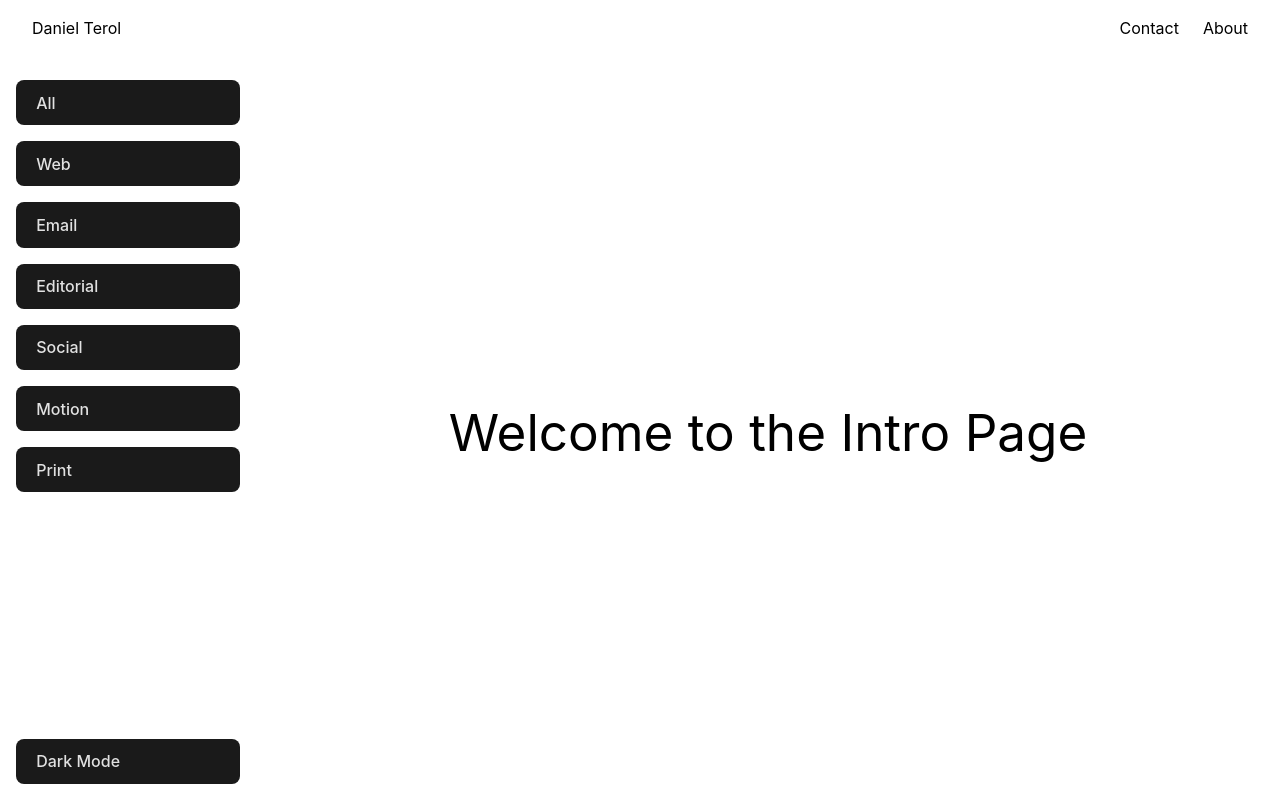
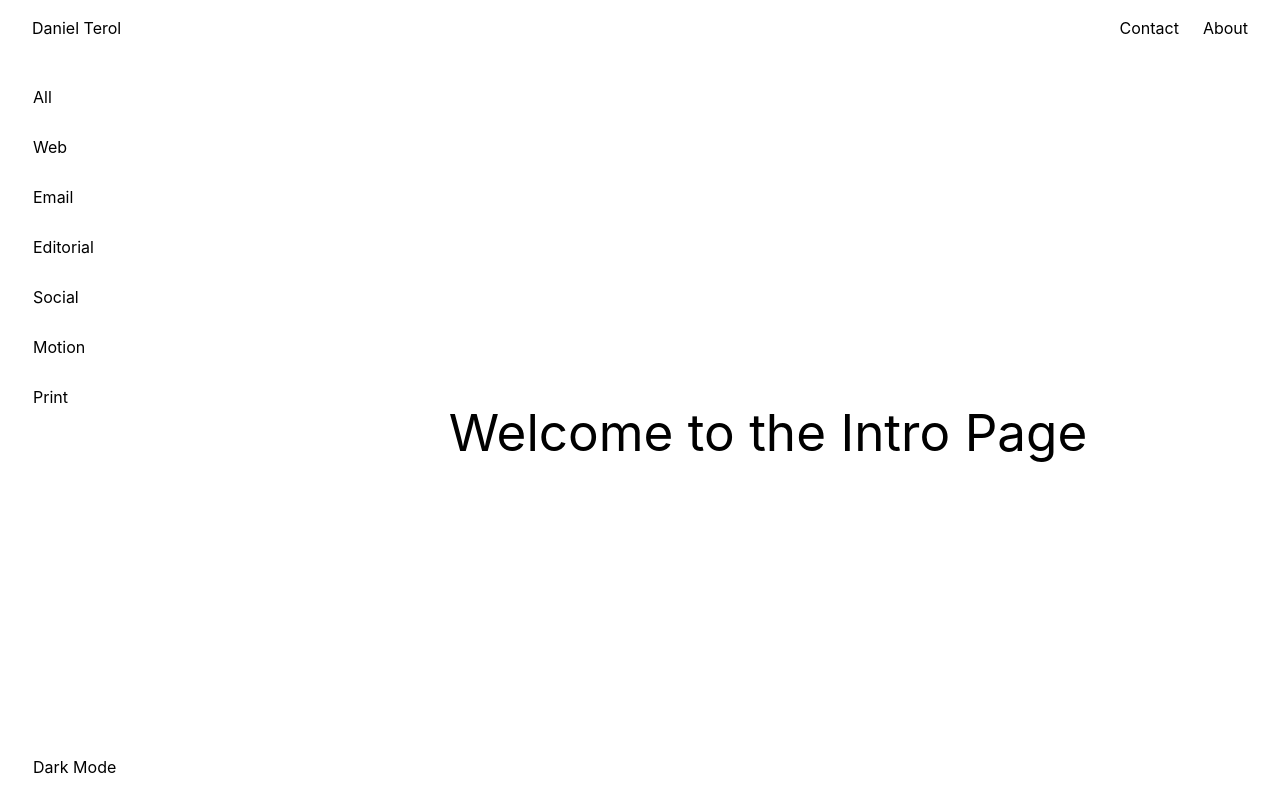
Before and after one commit to Detege/DtPortfolio2025, a React (Vite) app: page / in a window 1280 px wide. Built offline with nearby package versions, Linux system fonts and the light colour scheme.

Commit message:
style sidebar

```diff
--- a/src/components/Sidebar.tsx
+++ b/src/components/Sidebar.tsx
@@ -5,25 +5,25 @@ interface Props {
 
 const Sidebar: React.FC<Props> = ({ darkMode, setDarkMode }) => {
   return (
-    <aside className="w-64 p-4 flex flex-col justify-between">
-      <div className="space-y-4">
+    <aside className="w-64 p-4 flex flex-col justify-between text-black dark:text-white">
+      <div className="space-y-4 flex flex-col">
         {["All", "Web", "Email", "Editorial", "Social", "Motion", "Print"].map(
           (item) => (
             <button
               key={item}
-              className="w-full text-left p-2 rounded-md hover:bg-gray-300 dark:hover:bg-gray-700"
+              className="size-min text-left py-1 px-4 rounded-full border-1 border-white dark:border-black hover:border-neutral-300 dark:hover:border-neutral-300 active:border-black dark:active:border-white"
             >
               {item}
             </button>
           )
         )}
       </div>
-      <div>
+      <div className="flex flex-col">
         <button
           onClick={() => setDarkMode(!darkMode)}
-          className="w-full text-left p-2 rounded-md hover:bg-gray-300 dark:hover:bg-gray-700"
+          className="size-min text-left py-1 px-4 rounded-full border-1 border-white dark:border-black hover:border-neutral-300 dark:hover:border-neutral-300 active:border-black dark:active:border-white"
         >
-          {darkMode ? "Light Mode" : "Dark Mode"}
+          {darkMode ? "Light\xA0Mode" : "Dark\xA0Mode"}
         </button>
       </div>
     </aside>
--- a/src/index.css
+++ b/src/index.css
@@ -26,15 +26,3 @@ h1 {
   font-size: 3.2em;
   line-height: 1.1;
 }
-
-button {
-  border-radius: 8px;
-  border: 1px solid transparent;
-  padding: 0.6em 1.2em;
-  font-size: 1em;
-  font-weight: 500;
-  font-family: inherit;
-  background-color: #1a1a1a;
-  cursor: pointer;
-  transition: border-color 0.25s;
-}
```
